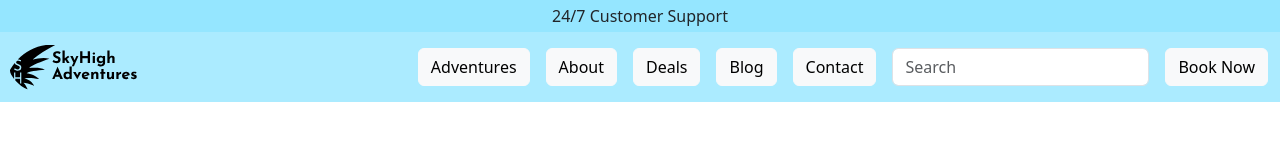
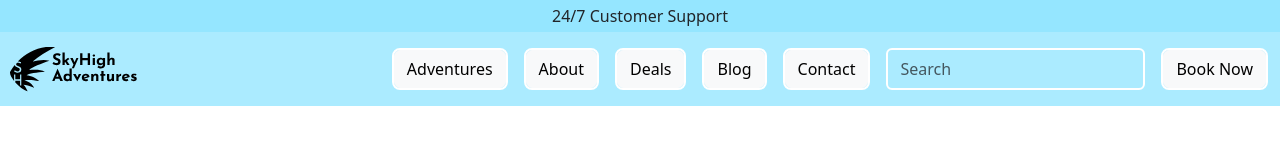
Before and after one commit to wilk0251/dsn1713-skyhighadventures, a plain HTML site: page index.html in a window 1280 px wide. Drawn offline with nearby package versions, Linux system fonts and the light colour scheme.

Commit message:
Update button stylings to better match
- Added borders to buttons

```diff
--- a/css/style.css
+++ b/css/style.css
@@ -5,6 +5,13 @@
 
 #serviceBar {
   background-color: #95E6FF;
+}
+
+#search {
+  background-color: #abebff;
+  border-color: #ffffff;
+  border-width: 2px;
+  color: #ffffff;
 }
 
 @media (min-width: 300px) {
--- a/index.html
+++ b/index.html
@@ -17,7 +17,7 @@
         <div class="container-fluid justify-content-end">
           <a class="navbar-brand position-absolute top-50 start-0 translate-middle-y " href="index.html"><img src="images/SkyHighLogo.svg" alt=""></a>
 
-          <div class="nav-item mx-3 my-2 d-lg-none">
+          <div class="nav-item mx-3 my-2 d-lg-none border border-white border border-white border-2 rounded-3">
             <a class="btn btn-light" aria-current="page" href="#">Book Now</a>
           </div>
 
@@ -31,26 +31,26 @@
             </div>
             <div class="offcanvas-body d-flex justify-content-end" id="navContent">
               <ul class="navbar-nav">
-                <li class="nav-item mx-2 my-2">
+                <li class="nav-item mx-2 my-2 border border-white border-2 rounded-3">
                   <a class="btn btn-light" aria-current="page" href="offcanvas.html">Adventures</a>
                 </li>
-                <li class="nav-item mx-2 my-2">
+                <li class="nav-item mx-2 my-2 border border-white border-2 rounded-3">
                   <a class="btn btn-light" aria-current="page" href="#">About</a>
                 </li>
-                <li class="nav-item mx-2 my-2">
+                <li class="nav-item mx-2 my-2 border border-white border-2 rounded-3">
                   <a class="btn btn-light" aria-current="page" href="#">Deals</a>
                 </li>
-                <li class="nav-item mx-2 my-2">
+                <li class="nav-item mx-2 my-2 border border-white border-2 rounded-3">
                   <a class="btn btn-light" aria-current="page" href="#">Blog</a>
                 </li>
-                <li class="nav-item mx-2 my-2">
+                <li class="nav-item mx-2 my-2 border border-white border-2 rounded-3">
                   <a class="btn btn-light" aria-current="page" href="#">Contact</a>
                 </li>
               </ul>
               <form class="d-flex mx-2 my-2" role="search">
-                <input class="form-control me-2" type="search" placeholder="Search" aria-label="Search"/>
+                <input class="form-control me-2" id="search" type="search" placeholder="Search" aria-label="Search"/>
               </form>
-              <div class="nav-item ms-0 my-2">
+              <div class="nav-item ms-0 my-2 border border-white border border-white border-2 rounded-3">
                 <a class="btn btn-light" aria-current="page" href="#">Book Now</a>
               </div>
 
```
Also changed, not shown: offcanvas.html (+1 -1 lines).
